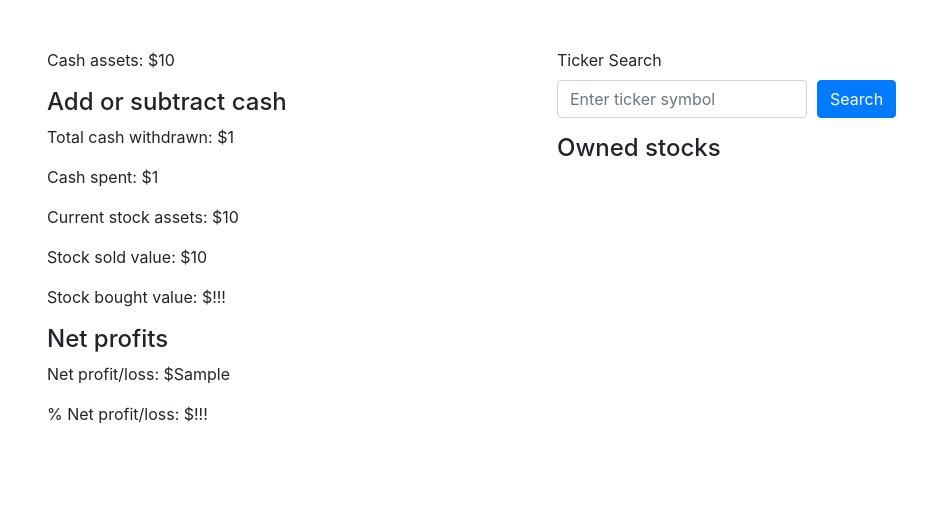
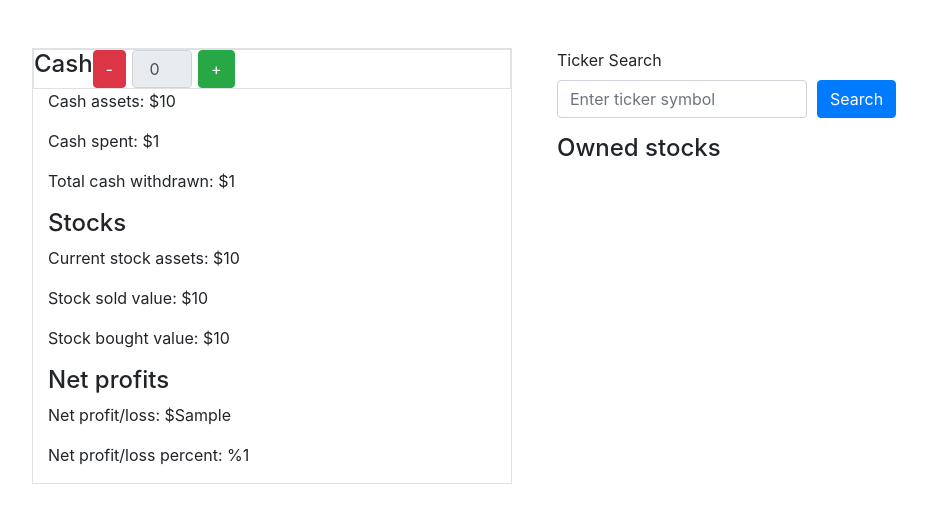
Before and after one commit to bmajkut9/django_stocktrader_website, a Django app: template papertrade_website/investments/templates/investments.html in a window 1280 px wide. Shown: the part 76-599 px from the top of the page, without its empty margins (98-1025 px from the left). Run offline with Django 5.2, Linux system fonts and the light colour scheme; the template is opened without the code that fills it: most values are stand-ins (such as "Sample title", 1, 10 or a date in 2020); some libraries are stand-ins or nearby versions.

Commit message:
5/30 - Displayed cash assets and formatted all stats in investment page - TODO: Make cash spinner work

```diff
--- a/papertrade_website/investments/templates/investments.html
+++ b/papertrade_website/investments/templates/investments.html
@@ -1,33 +1,55 @@
 {% extends "base.html" %} {% block title %} Home {% endblock %}
 {% block content %}
+
+<style>
+    .spinner {
+        display: flex;
+        align-items: center;
+    }
+    .spinner input {
+        text-align: center;
+        max-width: 60px;
+        margin: 0 6px;
+    }
+</style>
 
 <div class="container mt-5">
     <div class="col">
         <div class="row">
             <div class="col">
                 <div class="container">
-                    <div class="col">
+                    <div class="col border">
+                        <div class="row border">
+                            <h4>Cash</h4>
+                            <div class="spinner">
+                                <button class="btn btn-danger" id="decrement">-</button>
+                                <input type="number" id="spinner-value" class="form-control" value="0" min="0" max="100"
+                                    readonly>
+                                <button class="btn btn-success" id="increment">+</button>
+                            </div>
+                        </div>
                         <p>Cash assets: ${{cash_amount}}</p>
-                        <h4>Add or subtract cash</h4>
+                        <p>Cash spent: ${{total_spent}}</p>
                         <p>Total cash withdrawn: ${{total_cash_withdrawn}}</p>
-                        <p>Cash spent: ${{total_spent}}</p>
+                        <h4>Stocks</h4>
                         <p>Current stock assets: ${{stock_assets_value}}</p>
                         <p>Stock sold value: ${{stock_sold_value}}</p>
-                        <p>Stock bought value: $!!!</p>
+                        <p>Stock bought value: ${{stock_bought_value}}</p>
                         <h4>Net profits</h4>
                         <p>Net profit/loss: ${{net_profit_loss}}</p>
-                        <p>% Net profit/loss: $!!!</p>
+                        <p>Net profit/loss percent: %{{net_percent}}</p>
                     </div>
                 </div>
             </div>
             <div class="col">
-                <form method="post" action="{% url 'Investments'%}" >
+                <form method="post" action="{% url 'Investments'%}">
                     {% csrf_token %}
                     <div class="form-group margin-right-5px">
                         <label for="ticker">Ticker Search</label>
                         <div class="form-row">
                             <div class="col">
-                                <input type="text" class="form-control" id="ticker" name="ticker" placeholder="Enter ticker symbol">
+                                <input type="text" class="form-control" id="ticker" name="ticker"
+                                    placeholder="Enter ticker symbol">
                             </div>
                             <div class="col">
                                 <button type="submit" class="btn btn-primary">Search</button>
--- a/papertrade_website/investments/templates/ticker_search.html
+++ b/papertrade_website/investments/templates/ticker_search.html
@@ -5,4 +5,5 @@
 <h1>{{ticker}}</h1>
 
 
+
 {% endblock %}
```
Also changed, not shown: papertrade_website/investments/views.py (+31 -13 lines), papertrade_website/db.sqlite3.
